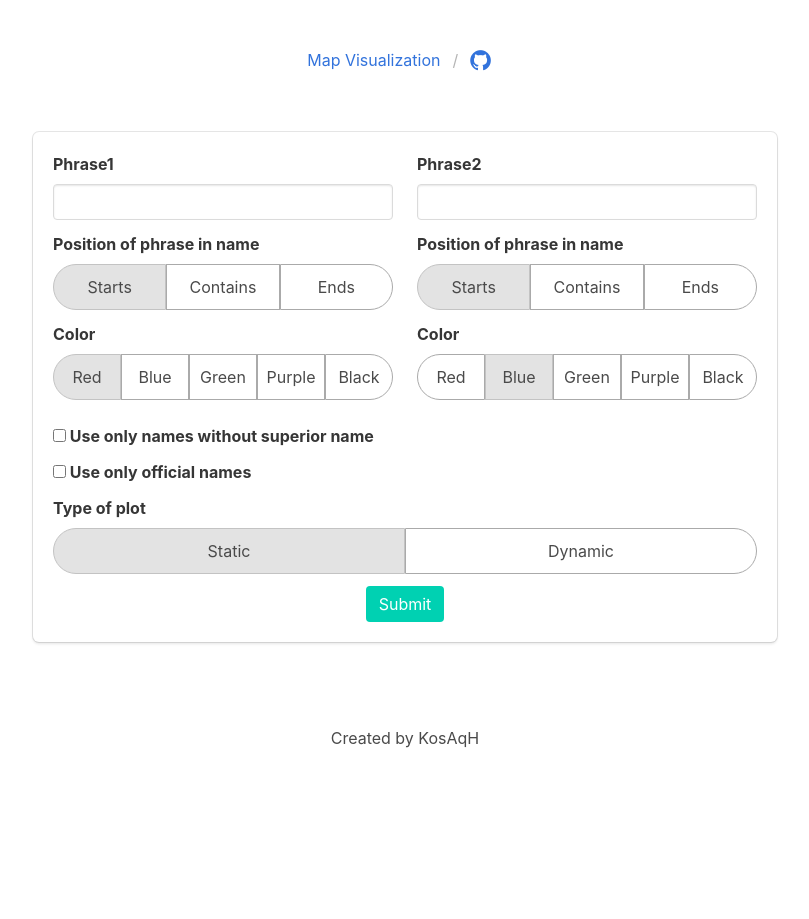
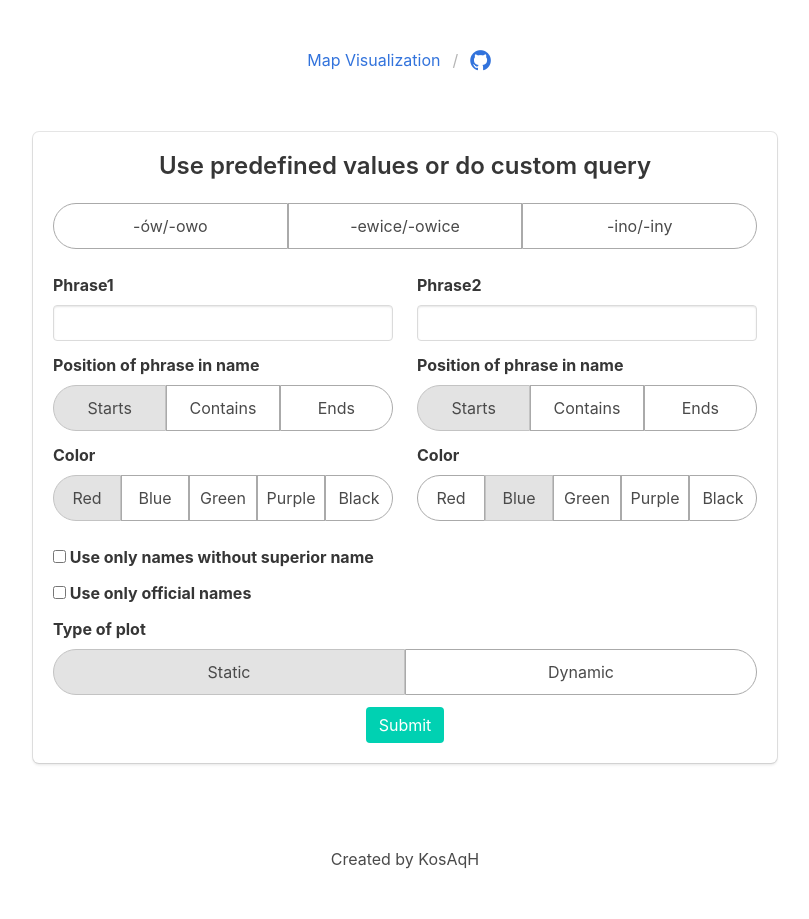
Before and after one commit to KosAqH/Cities-Visualization, a Flask app: page / in a window 1280 px wide. Shown: the whole page, without its empty margins (235-1044 px from the left). Before the commit the page ends 748 px from the top, so only its background shows below. Run offline with Flask 3, Linux system fonts and the light colour scheme; parts of the project's set-up code (start-up, migrations or seed data) failed here and were passed over; some libraries are stand-ins or nearby versions.

Commit message:
Add predefined inputs
Add buttons that let user choose one of predefined options
Add script that fills form with predefined settigns

```diff
--- /dev/null
+++ b/app/app/static/fill.js
@@ -0,0 +1,5 @@
+function setForm(value1, value2){
+    form.elements["phrase1"].value = value1;
+    form.elements["phrase2"].value = value2;
+    form.elements["positioning1-2"].checked = true;
+}
--- a/app/app/static/style.css
+++ b/app/app/static/style.css
@@ -7,7 +7,7 @@
     border-top-right-radius: 40px;
     border-bottom-right-radius: 40px;
 }
-.radio_form input[type="radio"] {
+.radio_form input[type="radio"], input[type="button"] {
     opacity: 0;
     position: fixed;
     width: 0;
@@ -39,3 +39,8 @@
 .radio_form label:hover {
     background-color: #dfd;
   }
+
+  .no-checked-color input:checked+label{
+    background-color: white;
+    border-color: #aaa;
+  }
--- a/app/app/templates/base.html
+++ b/app/app/templates/base.html
@@ -5,7 +5,7 @@
     <meta charset="utf-8">
     <meta http-equiv="X-UA-Compatible" content="IE=edge">
     <meta name="viewport" content="width=device-width, initial-scale=1">
-    <title>Towns visualizer</title>
+    <title>City location visualizer</title>
     <link rel="stylesheet" href="https://cdnjs.cloudflare.com/ajax/libs/bulma/0.7.2/css/bulma.min.css" />
     <link rel="stylesheet" href="{{ url_for('static', filename='style.css') }}" />
     <link rel="stylesheet" href="https://cdnjs.cloudflare.com/ajax/libs/font-awesome/4.7.0/css/font-awesome.min.css">
@@ -41,4 +41,5 @@
     </section>
 </body>
 <script src="{{url_for('static',filename='fetch.js')}}"></script>
+<script src="{{url_for('static',filename='fill.js')}}"></script>
 </html>
--- a/app/app/templates/index.html
+++ b/app/app/templates/index.html
@@ -37,6 +37,27 @@
 
 <div class="column is-8 is-offset-2">
     <div class="block box has-text-centered">
+        <div class="block">
+            <p class="title is-4">Use predefined values or do custom query</p>
+            <div class="field">
+                <div class="control">
+                    <div class="control radio_form inline-grid-three-cols no-checked-color">
+                        <input id="predefined-1" name="predefined" type="button" value="pre-1" onclick="setForm('ów', 'owo')">
+                        <label for=predefined-1>
+                            -ów/-owo
+                        </label>
+                        <input id="predefined-2" name="predefined" type="button" value="pre-2" onclick="setForm('ewice', 'owice')">
+                        <label for=predefined-2>
+                            -ewice/-owice
+                        </label>
+                        <input id="predefined-3" name="predefined" type="button" value="pre-3" onclick="setForm('ino', 'iny')">
+                        <label for=predefined-3>
+                            -ino/-iny
+                        </label>
+                    </div>
+                </div>
+            </div>
+        </div>
         <form method="POST" name="url_form">
             <div class="columns block">
                 <div class="column is-half">
```
